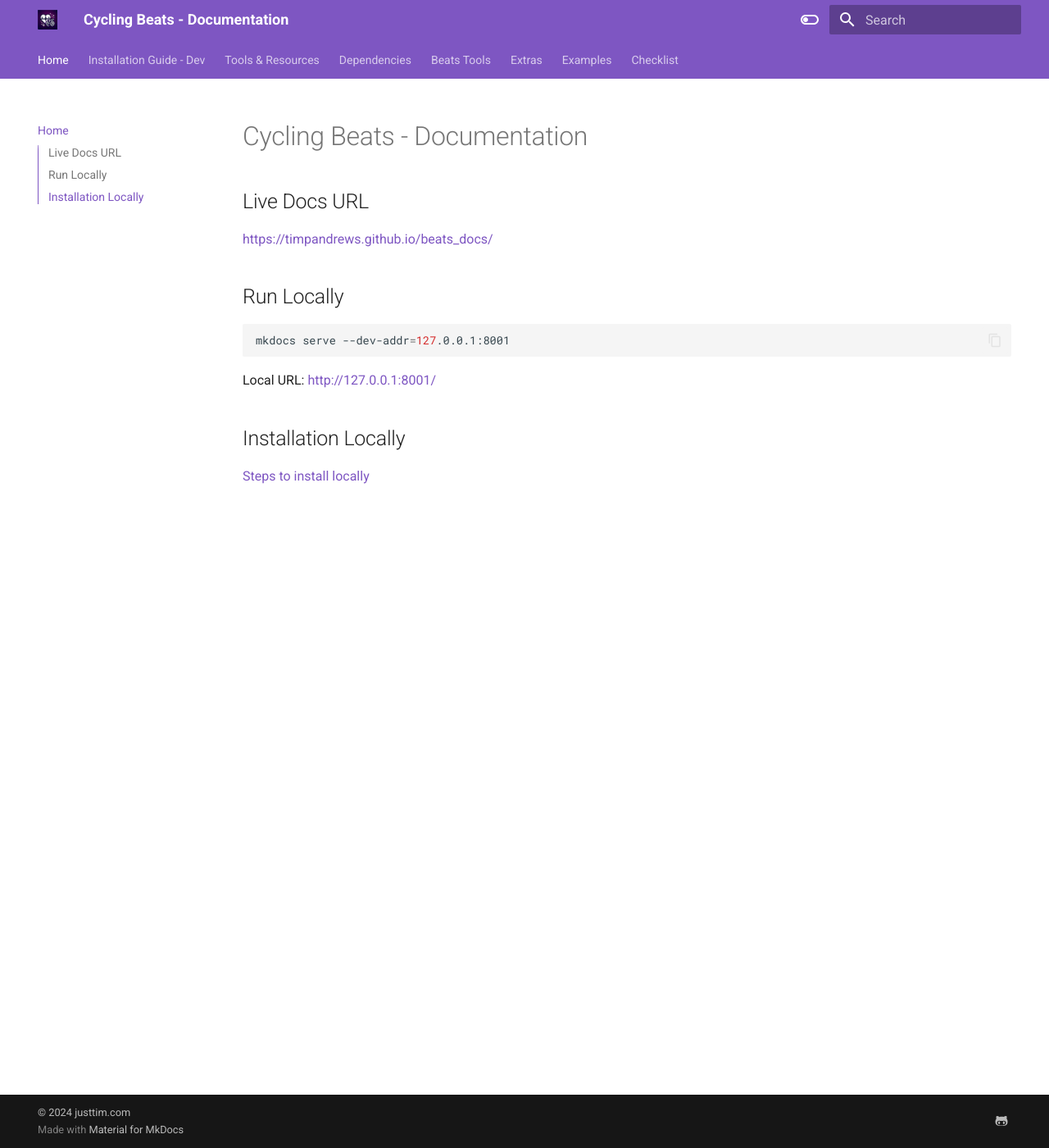
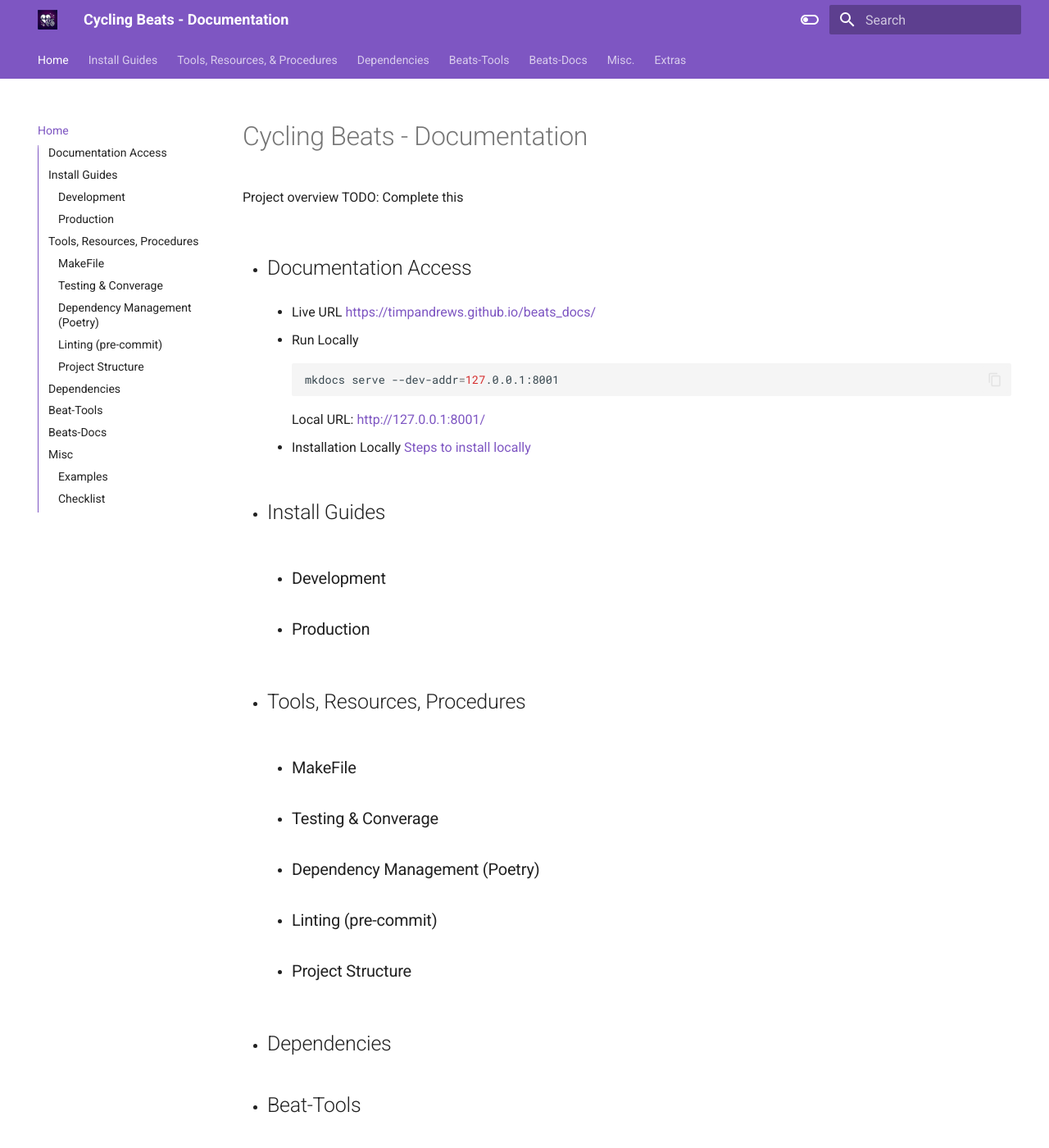
Before and after one commit to timpandrews/beats_docs, an MkDocs documentation site: the page built from docs/index.md, in a window 1280 px wide and 1400 px high. Shown: the whole window at 82% size. Built offline with MkDocs 1.6.1 and Material for MkDocs 9.7.7, drawn with Linux system fonts in a browser that asks for light colours; some of the changed text lies outside the part shown.

Commit message:
Update documentation structure and content

````diff
--- a/docs/index.md
+++ b/docs/index.md
@@ -1,14 +1,30 @@
 # Cycling Beats - Documentation
 
-## Live Docs URL
-<a href="https://timpandrews.github.io/beats_docs/" target="_blank">https://timpandrews.github.io/beats_docs/</a>
+Project overview TODO: Complete this
 
-## Run Locally
-```bash
-mkdocs serve --dev-addr=127.0.0.1:8001
-```
-Local URL: [http://127.0.0.1:8001/](http://127.0.0.1:8001/)
+- ## Documentation Access
+    - Live URL <a href="https://timpandrews.github.io/beats_docs/" target="_blank">https://timpandrews.github.io/beats_docs/</a>
 
-## Installation Locally
+    - Run Locally
+    ```bash
+    mkdocs serve --dev-addr=127.0.0.1:8001
+    ```
+    Local URL: [http://127.0.0.1:8001/](http://127.0.0.1:8001/)
 
-[Steps to install locally](extras/mkdocs_install_locally.md)
+    - Installation Locally [Steps to install locally](extras/mkdocs_install_locally.md)
+
+- ## Install Guides
+    - ### Development
+    - ### Production
+- ## Tools, Resources, Procedures
+    - ### MakeFile
+    - ### Testing & Converage
+    - ### Dependency Management (Poetry)
+    - ### Linting (pre-commit)
+    - ### Project Structure
+- ## Dependencies
+- ## Beat-Tools
+- ## Beats-Docs
+- ## Misc
+    - ### Examples
+    - ### Checklist
--- /dev/null
+++ b/docs/install_guide.md
@@ -0,0 +1,50 @@
+# Install Guides
+
+## Install Guide - Development Environment
+<small>\* TODO: This process has not been tested</small>
+
+### Installation Steps
+
+1. Clone the Repository:
+    ```bash
+    git clone [repository_url]
+    ```
+2. Navigate to the Project Directory:
+    ```bash
+    cd beats
+    ```
+3. Install Dependencies with Poetry:
+    <small>\* install poetry if necessary <a href="https://python-poetry.org/docs/#installation" target="_blank">Poetry</a></small>
+    ```bash
+    pip install poetry
+    ```
+    ```bash
+    poetry install --no-root
+    ```
+    <small>\* This command installs the project's dependencies defined in pyproject.toml without including the root project itself.</small>
+4. Activate the Virtual Environment:
+    ```bash
+    poetry shell
+    ```
+5. Apply Database Migrations:
+    <small>\* using makefile target</small>
+    ```bash
+    make migrations
+    ```
+6. Run the Development Server:
+    <small>\* using makefile target</small>
+    ```bash
+    make run
+    ```
+    local server url: 127.0.0.1:8000
+
+
+    - ### Notes
+    This project was setup using a combination of the the process I defined in the following
+    gist as well new tools such as poetry, makefiles and pre-commit (and associated linting tools) that are described in the followign youtube tutorial.
+    <a href="https://www.youtube.com/watch?v=DaxcmbWcdTA&list=PL6gx4Cwl9DGDYbs0jJdGefNN8eZRSwWqy" target="_blank">:fontawesome-brands-youtube: Pro Django - Tutorial</a> | <a href="https://gist.githubusercontent.com/timpandrews/0d71f20eaaef05cd73b36ba70b4c3093/raw/e685eae773d75ad1d3ce9dbf120b62e6fdf627b0/gistfile1.md" target="_blank">:octicons-logo-gist-16: Setting up a new project</a>
+
+
+## Install Guide - Production
+
+- TODO:
--- /dev/null
+++ b/docs/tools.md
@@ -0,0 +1,13 @@
+# Tools, Resources, & Procedures
+
+## MakeFile
+
+## Testing & Coverage
+
+## Dependency Management (Poetry)
+
+## Linting (pre-commit)
+
+## Project Structure
+
+## Misc.
--- a/mkdocs.yml
+++ b/mkdocs.yml
@@ -1,18 +1,22 @@
 site_name: Cycling Beats - Documentation
 nav:
   - Home: "index.md"
-  - Installation Guide - Dev: "dev_install.md"
-  - Tools & Resources: "tools_resources.md"
+  - Install Guides: "install_guide.md"
+  - Tools, Resources, & Procedures: "tools.md"
   - Dependencies: "dependencies.md"
-  - Beats Tools: "beats_tools.md"
+  - Beats-Tools: "beats_tools.md"
+  - Beats-Docs: "beats_docs.md"
+  - Misc.:
+    - Misc.: "misc.md"
+    - Examples: "examples.md"
+    - Checklist: "checklist.md"
   - Extras:
     - Project Extras: "extras/_extras.md"
     - django-split-settings: "extras/django-split-settings.md"
     - Forms using django-boostrap5: "extras/forms-w-django-bootstrap5.md"
     - Forms using django-bootstrap-input-groups: "extras/forms-w-django-bootstrap-input-group.md"
     - mkdocs_install_locally: "extras/mkdocs_install_locally.md"
-  - Examples: "examples.md"
-  - Checklist: "checklist.md"
+
 theme:
   name: material
   logo: assets/logo.jpg
````
Also changed, not shown: docs/beats_docs.md (added), docs/misc.md (added).
